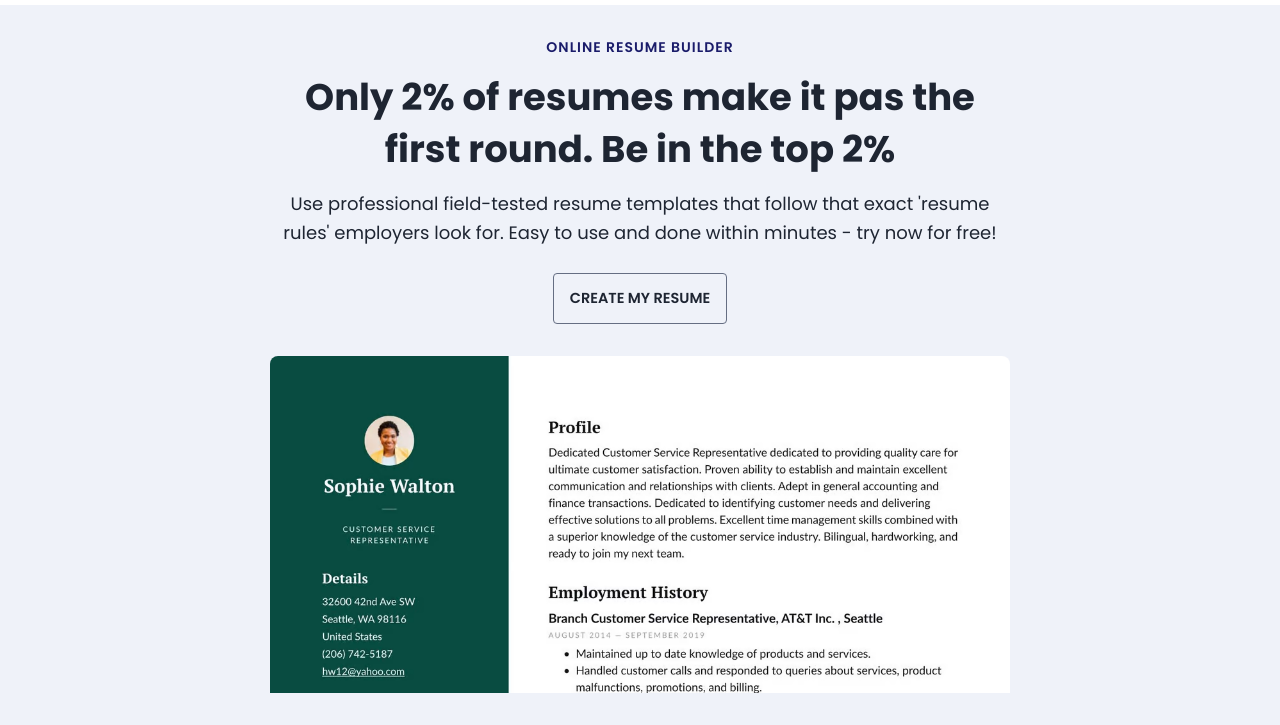
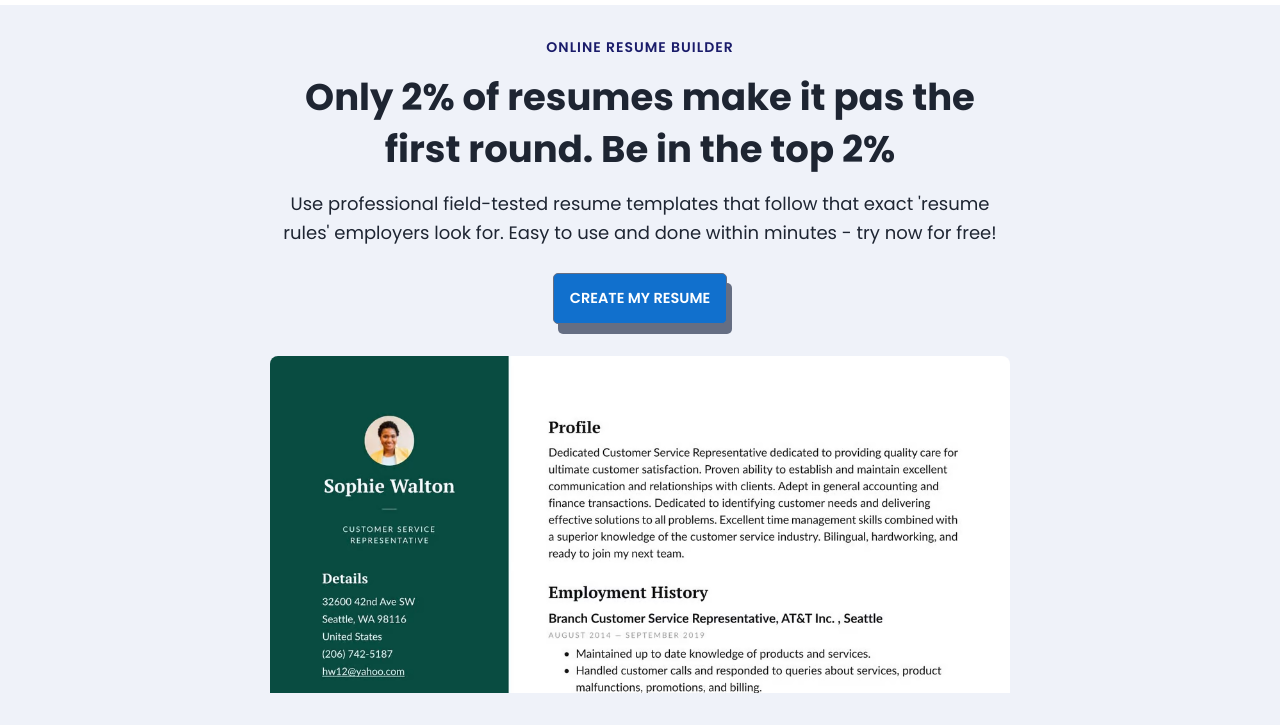
Before and after one commit to Varun180201/minor-project, a plain HTML site: page Minor Project/index.html in a window 1280 px wide. In both pictures the pointer is over the link 640 px from the left and 373 px from the top of the page. Shown: the part 75-800 px from the top of the page. Drawn offline with Linux system fonts and the light colour scheme.

Commit message:
hover, buttons

```diff
--- a/Minor Project/assets/css/main.css
+++ b/Minor Project/assets/css/main.css
@@ -139,7 +139,7 @@ a{
     font-size: 14.5px;
     font-weight: 600;
     padding: 1.4rem 1.6rem;
-    border-radius: 4px;
+    border-radius: 5px;
     display: inline-block;
 }
 
@@ -151,9 +151,11 @@ a{
 }
 
 .btn-primary:hover{
-    background-color: transparent;
-    color: var(--clr-dark);
+    background-color: var(--clr-blue-mid) ;
+    box-shadow: 5px 10px var(--clr-grey);
+    color: var(--clr-white);
     border-color: var(--clr-grey);
+    transition: .3s ease;
 }
 
 .btn-secondary{
@@ -164,9 +166,11 @@ a{
 }
 
 .btn-secondary:hover{
-    background-color: var(--clr-blue);
+    background-color: var(--clr-grey);
     color: var(--clr-white);
     border-color: var(--clr-blue);
+    box-shadow: 5px 10px var(--clr-blue-mid);
+    transition: .3s ease;
 }
 
 .btn-group button:first-child, .btn-group a:first-child{
```
